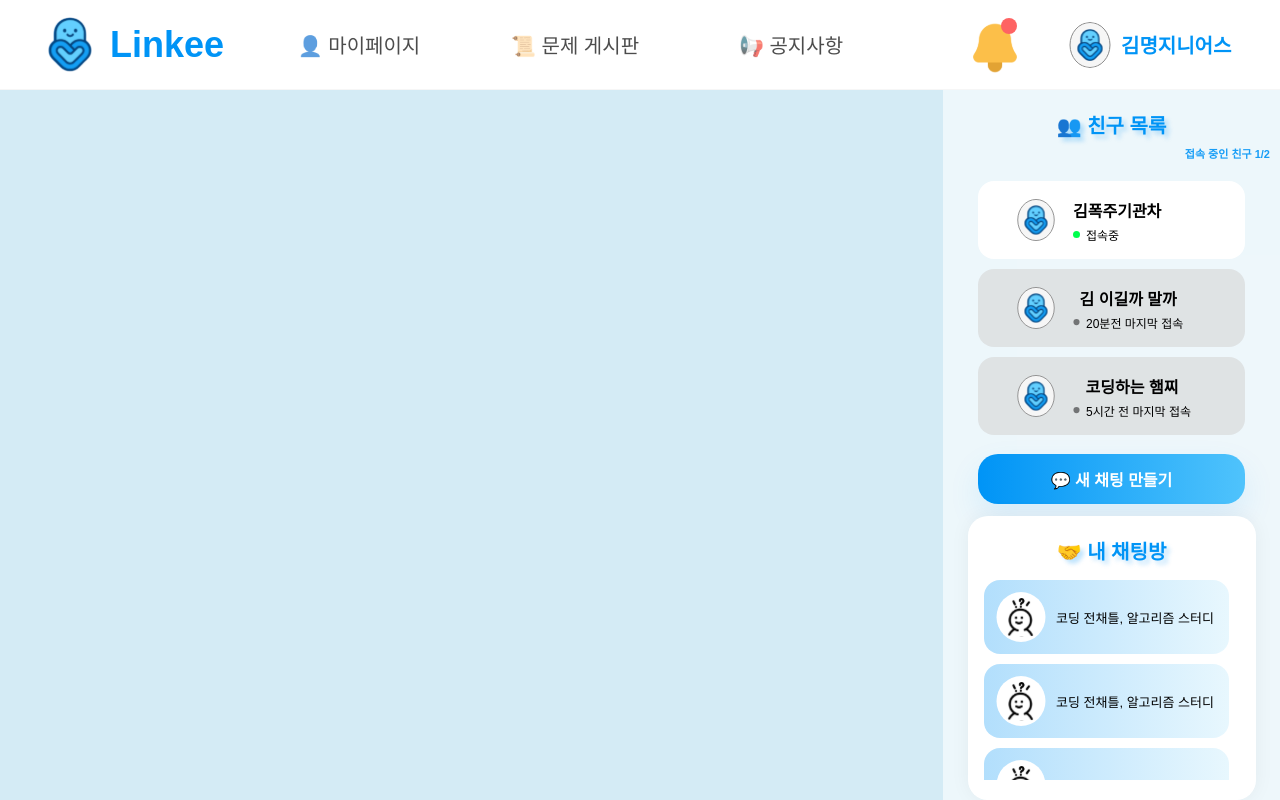
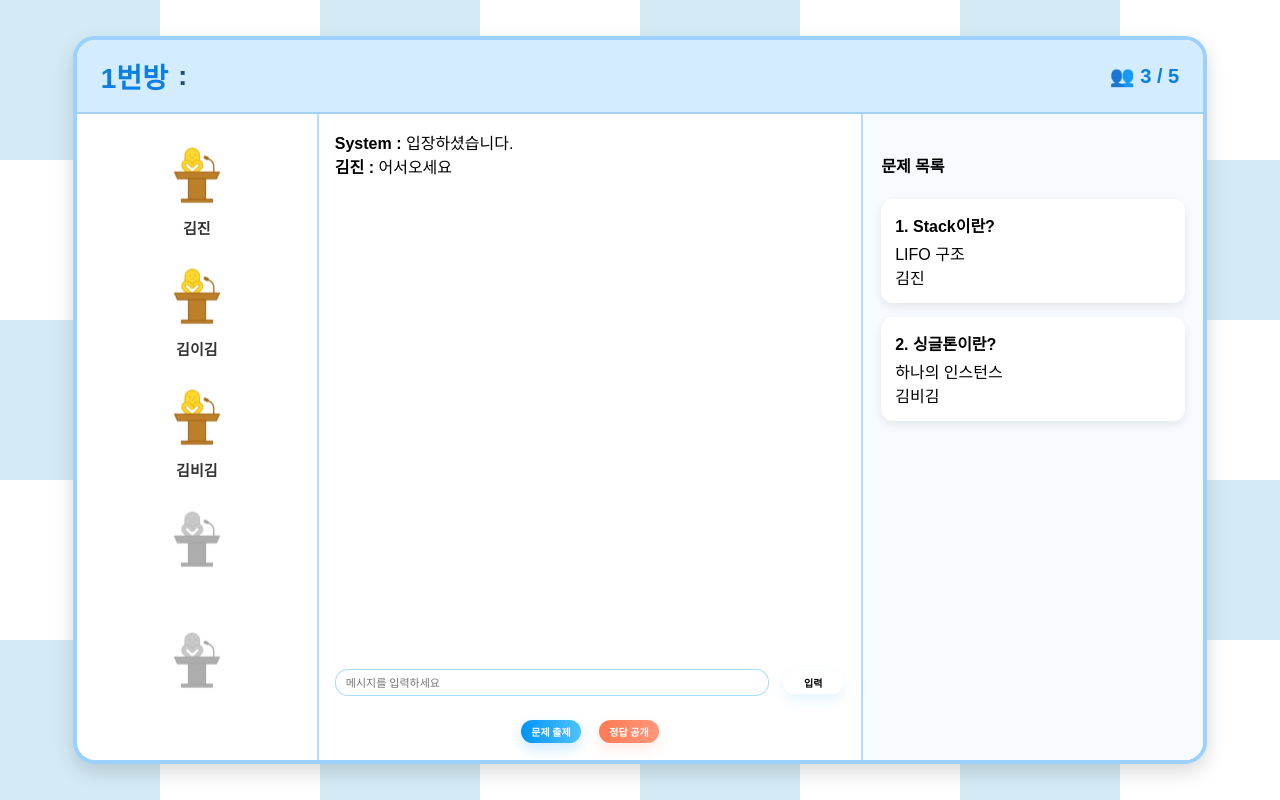
Before and after one commit to Linkee-Project/Linkee-Front-Vue, a Vue app in the folder Linkee-front/Linkee-front-vue/: page /game/1 in a window 1280 px wide. Built offline with nearby package versions, Linux system fonts and the light colour scheme.

Commit message:
feat : 자율방 게임룸 중간 커밋

```diff
--- a/Linkee-front/Linkee-front-vue/src/App.vue
+++ b/Linkee-front/Linkee-front-vue/src/App.vue
@@ -16,23 +16,24 @@ export default {
 <template>
   <div id="app">
     <!-- 여기서 헤더를 전체 레이아웃에 추가! -->
-    <UserNavbar />
+    <UserNavbar v-if="!$route.meta.hideLayout"/>
 
-    <div class="main-layout">
+    <div class="main-layout" v-if="!$route.meta.hideLayout">
       <div class="router-view-container">
-        <router-view />
+        <router-view/>
 
 
       </div>
-      <UserSidebar />
+      <UserSidebar/>
     </div>
 
+    <router-view v-else/>
   </div>
 </template>
 
 <style scoped>
 
-body{
+body {
   margin: 0 !important;
 }
 
--- a/Linkee-front/Linkee-front-vue/src/router/index.js
+++ b/Linkee-front/Linkee-front-vue/src/router/index.js
@@ -2,6 +2,7 @@ import { createRouter, createWebHistory } from 'vue-router'
 import ComponentTest from "@/views/ComponentTest.vue";
 import HomeView from "@/views/home-view/HomeView.vue";
 import ChatGameListView from "@/views/chat-view/ChatGameListView.vue";
+import ChatGameRoom from "@/views/chat-view/ChatGameRoom.vue";
 
 
 const routes = [
@@ -21,6 +22,12 @@ const routes = [
         path: '/chat/game/rooms',
         name : 'ChatGameList',
         component: ChatGameListView
+    },
+    {
+        path: '/game/:roomId',
+        name: 'ChatGameRoom',
+        component: ChatGameRoom,
+        meta: { hideLayout: true }
     }
 ];
 
--- a/Linkee-front/Linkee-front-vue/src/views/chat-view/ChatGameListView.vue
+++ b/Linkee-front/Linkee-front-vue/src/views/chat-view/ChatGameListView.vue
@@ -115,7 +115,9 @@ import SearchForm from "@/components/base/form/SearchForm.vue";
 import PaginationButton from "@/components/base/button/PaginationButton.vue";
 import BaseModal from "@/components/base/modal/BaseModal.vue";
 import BaseInput from "@/components/base/input/BaseInput.vue";
+import {useRouter} from "vue-router";
 
+const router = useRouter();
 const keyword = ref("");
 const page = ref(1);
 const pageSize = 12;
@@ -192,6 +194,11 @@ const createRoom = () => {
 
 const handleRoomClick = (room) => {
   console.log("방 클릭", room);
+  router.push({
+    name: "ChatGameRoom",
+    params: { roomId: room.id },
+    query: { title: room.title }
+  });
 };
 
 const handleSearch = (value) => {
@@ -310,6 +317,7 @@ const pagedRooms = computed(() => {
   font-size: 12px;
   color: #7a8ca3;
   text-align: center;
+  padding-bottom: 5px;
 }
 
 .free-board__category {
--- /dev/null
+++ b/Linkee-front/Linkee-front-vue/src/views/chat-view/ChatGameRoom.vue
@@ -0,0 +1,327 @@
+<template>
+  <div class="game-room">
+
+    <!-- 🔵 중앙 래퍼(전체 UI 박스) -->
+    <div class="chat-wrapper">
+
+      <!-- 타이틀 영역 -->
+      <header class="game-header">
+        <div class="header-inner">
+          <div class="header-left">
+            <span class="room-number">{{ roomId }}번방</span>
+            <span class="colon">:</span>
+            <span class="room-title">{{ roomTitle }}</span>
+          </div>
+
+          <div class="header-right">
+            👥 {{ users.length }} / {{ maxUsers }}
+          </div>
+        </div>
+      </header>
+
+      <!-- 전체 레이아웃 -->
+      <div class="game-layout">
+
+        <!-- 왼쪽 유저 리스트 -->
+        <aside class="user-list">
+          <div
+              v-for="user in displayUsers"
+              :key="user.slot"
+              class="user-item"
+          >
+            <img
+                :src="user.avatar"
+                class="user-avatar"
+                alt="게임 캐릭터"
+                :style="user.isEmpty ? 'filter: grayscale(100%) brightness(70%); opacity: 0.5;' : ''"
+            />
+
+            <p class="user-name" :class="{ empty: user.isEmpty }">
+              {{ user.name }}
+            </p>
+          </div>
+        </aside>
+
+        <!-- 중앙 채팅 영역 -->
+        <main class="chat-area">
+
+          <!-- 채팅 박스 -->
+          <div class="chat-box">
+            <div v-for="msg in messages" :key="msg.id" class="chat-message">
+              <strong>{{ msg.user }} :</strong> {{ msg.text }}
+            </div>
+          </div>
+
+          <!-- 입력창 -->
+          <div class="chat-input">
+            <BaseInput v-model="message" placeholder="메시지를 입력하세요" class="chat-input-box" />
+            <BaseButton color="white" size="small" @click="sendMessage">입력</BaseButton>
+          </div>
+
+          <!-- 게임 버튼 -->
+          <div class="game-actions">
+            <BaseButton color="blue" size="small">문제 출제</BaseButton>
+            <BaseButton color="orange" size="small">정답 공개</BaseButton>
+          </div>
+
+        </main>
+
+        <!-- 오른쪽 문제 목록 -->
+        <aside class="problem-list">
+          <h4>문제 목록</h4>
+
+          <div
+              v-for="p in problems"
+              :key="p.id"
+              class="problem-card"
+          >
+            <div class="problem-title">{{ p.id }}. {{ p.title }}</div>
+            <div class="problem-desc">{{ p.desc }}</div>
+            <div class="problem-user">{{ p.user }}</div>
+          </div>
+        </aside>
+
+      </div>
+    </div>
+  </div>
+</template>
+
+<script setup>
+import { ref, computed } from "vue";
+import { useRoute } from "vue-router";
+
+import BaseInput from "@/components/base/input/BaseInput.vue";
+import BaseButton from "@/components/base/button/BaseButton.vue";
+
+const route = useRoute();
+
+// 방 정보
+const roomId = route.params.roomId;
+const roomTitle = route.query.title;
+
+// 고정 캐릭터 이미지
+const avatarImg = "/src/assets/퀴즈방 캐릭터.svg";
+
+// 최대 유저 수 (5칸 고정)
+const maxUsers = 5;
+
+// 접속 유저
+const users = ref([
+  { id: 1, name: "김진", avatar: avatarImg },
+  { id: 2, name: "김이김", avatar: avatarImg },
+  { id: 3, name: "김비김", avatar: avatarImg }
+]);
+
+// 유저 슬롯 5개 고정
+const displayUsers = computed(() => {
+  const arr = users.value.map((u, index) => ({
+    ...u,
+    slot: index,
+    isEmpty: false
+  }));
+
+  while (arr.length < maxUsers) {
+    arr.push({
+      slot: arr.length,
+      id: null,
+      name: "",
+      avatar: avatarImg,
+      isEmpty: true
+    });
+  }
+
+  return arr;
+});
+
+// 채팅 관련
+const messages = ref([
+  { id: 1, user: "System", text: "입장하셨습니다." },
+  { id: 2, user: "김진", text: "어서오세요" }
+]);
+
+const message = ref("");
+
+const sendMessage = () => {
+  if (!message.value.trim()) return;
+
+  messages.value.push({
+    id: Date.now(),
+    user: "나",
+    text: message.value
+  });
+
+  message.value = "";
+};
+
+// 문제 리스트
+const problems = ref([
+  { id: 1, title: "Stack이란?", desc: "LIFO 구조", user: "김진" },
+  { id: 2, title: "싱글톤이란?", desc: "하나의 인스턴스", user: "김비김" }
+]);
+</script>
+
+<style scoped>
+
+/* =========================================================
+   배  경
+=========================================================*/
+
+.game-room {
+  width: 100%;
+  height: 100vh;
+  background-image: url('@/assets/game-room-background.svg');
+  background-size: cover;
+  display: flex;
+  justify-content: center;
+  align-items: center;
+}
+
+/* =========================================================
+   중앙 박스
+=========================================================*/
+.chat-wrapper {
+  width: 88%;
+  height: 90%;
+  background: white;
+  border-radius: 22px;
+  border: 4px solid #9cd0ff;
+  overflow: hidden;
+
+  display: flex;
+  flex-direction: column;
+  box-shadow: 0 8px 20px rgba(0,0,0,0.15);
+}
+
+/* =========================================================
+   상단 헤더
+=========================================================*/
+.game-header {
+  background: #D3ECFF;
+  padding: 16px 24px;
+  border-bottom: 2px solid #A6D1F5;
+}
+
+.header-inner {
+  display: flex;
+  justify-content: space-between;
+  align-items: center;
+}
+
+.header-left {
+  display: flex;
+  align-items: center;
+  gap: 10px;
+}
+
+.room-number { font-size: 28px; font-weight: 800; color: #0B7EE3; }
+.colon { font-size: 28px; font-weight: 800; color: #244B73; }
+.room-title { font-size: 28px; font-weight: 800; color: #244B73; }
+
+.header-right {
+  font-size: 20px;
+  font-weight: 700;
+  color: #0B7EE3;
+}
+
+/* =========================================================
+   메인 레이아웃
+=========================================================*/
+.game-layout {
+  display: grid;
+  grid-template-columns: 240px 1fr 340px;
+  height: 100%;
+}
+
+/* =========================================================
+   유저 리스트 (왼쪽)
+=========================================================*/
+.user-list {
+  background: transparent;
+  padding: 20px 10px;
+
+  display: flex;
+  flex-direction: column;
+  justify-content: space-around;
+}
+
+.user-item {
+  text-align: center;
+}
+
+.user-avatar {
+  width: 70px;
+  height: 70px;
+}
+
+.user-name {
+  margin-top: 6px;
+  height: 20px;
+  font-size: 15px;
+  font-weight: 600;
+  color: #333;
+}
+
+.user-name.empty {
+  color: transparent;
+}
+
+/* =========================================================
+   중앙 채팅
+=========================================================*/
+.chat-area {
+  display: flex;
+  flex-direction: column;
+  background: #ffffff;
+  border-left: 2px solid #b2dfff;
+  border-right: 2px solid #b2dfff;
+  padding-bottom: 15px;
+}
+
+.chat-box {
+  flex: 1;
+  overflow-y: auto;
+  padding: 16px;
+}
+
+.chat-input {
+  display: flex;
+  gap: 12px;
+  padding: 12px 16px;
+}
+
+.chat-input input {
+  flex: 1;
+}
+
+/* =========================================================
+   문제 리스트 (오른쪽)
+=========================================================*/
+.problem-list {
+  background: #f7fbff;
+  padding: 18px;
+  overflow-y: auto;
+}
+
+.problem-card {
+  background: #ffffff;
+  border-radius: 12px;
+  padding: 14px;
+  margin-bottom: 14px;
+  box-shadow: 0 4px 10px rgba(0,0,0,0.08);
+}
+
+.problem-title {
+  font-weight: 700;
+  margin-bottom: 4px;
+}
+
+/* =========================================================
+   버튼
+=========================================================*/
+.game-actions {
+  display: flex;
+  justify-content: center;
+  gap: 14px;
+  margin-top: 10px;
+}
+</style>
```
Also changed, not shown: Linkee-front/Linkee-front-vue/src/assets/game-room-background.svg (added).
